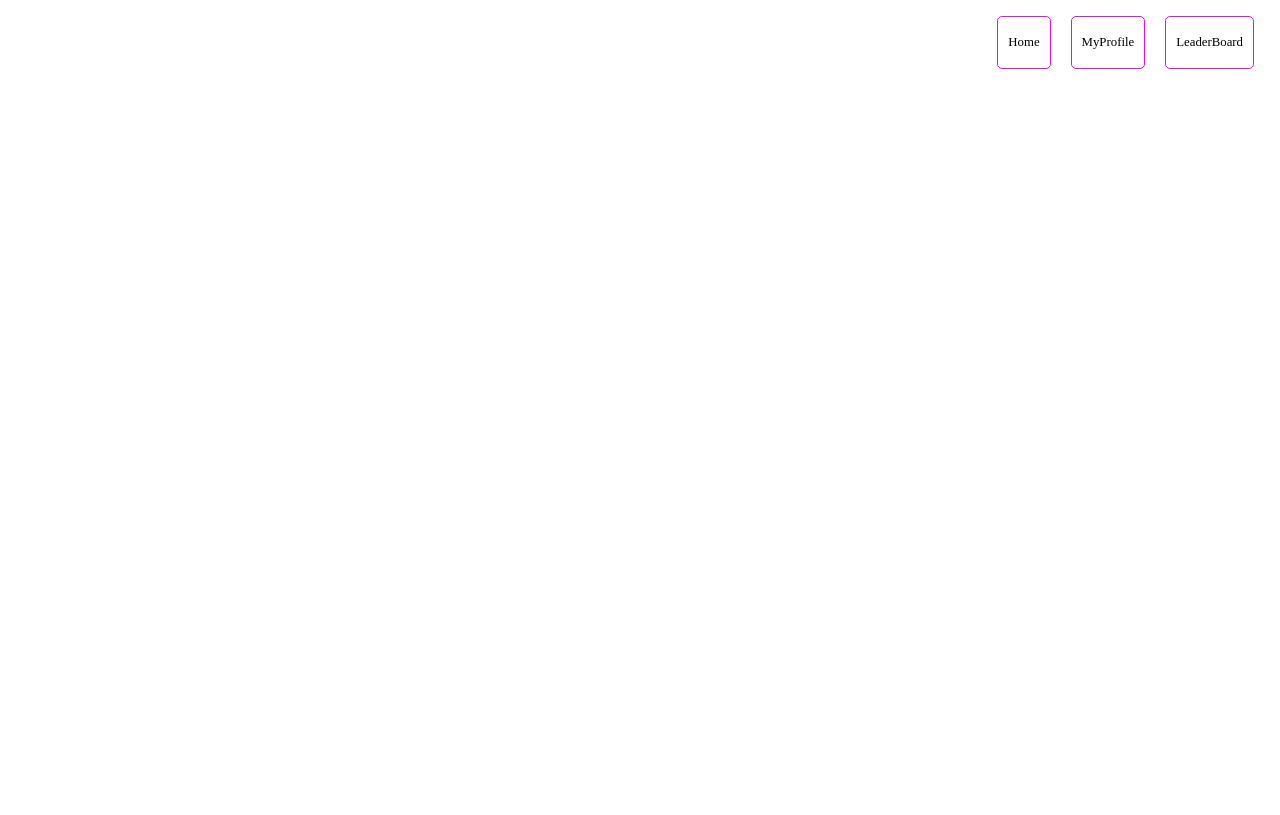
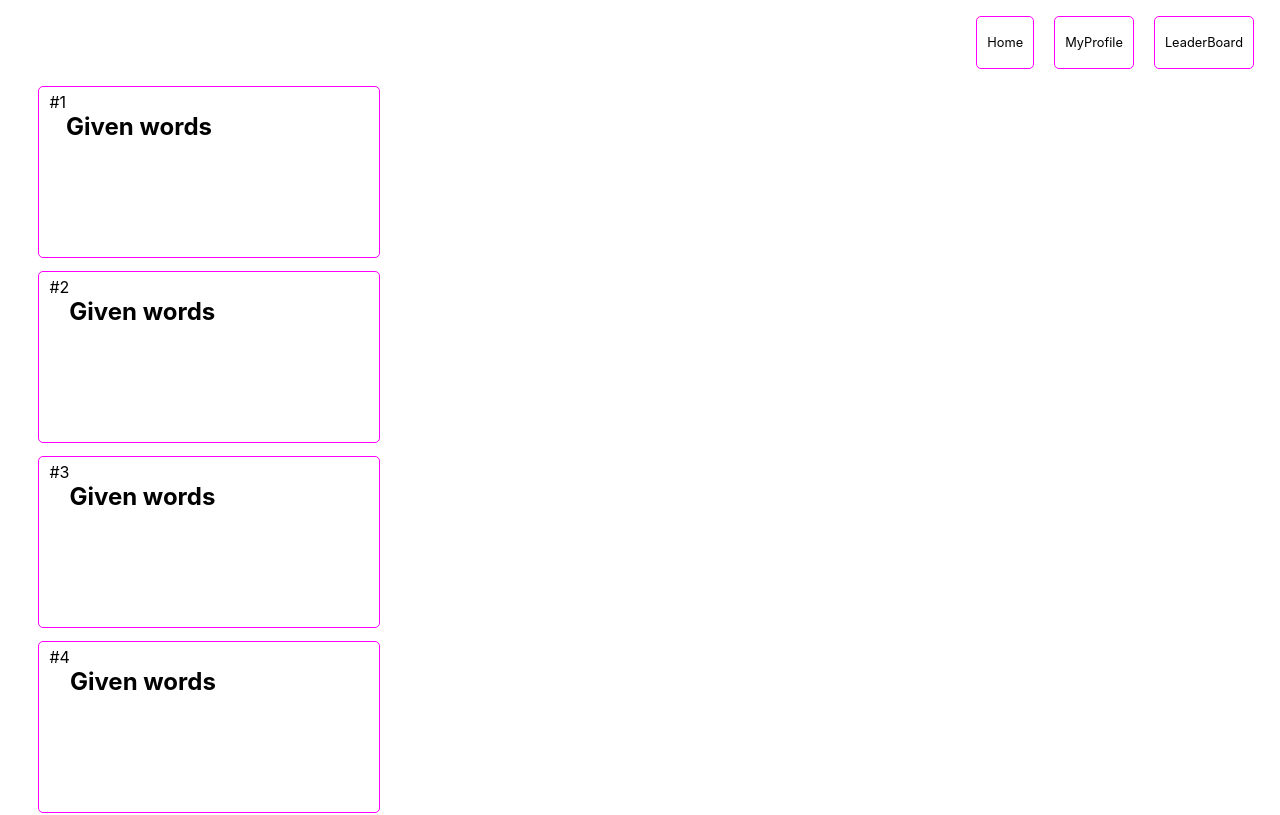
Before and after one commit to ekfaktldk11/svelte_toy_1, a Svelte app: page / in a window 1280 px wide. Shown: the top 815 px of the page. Built offline with nearby package versions, Linux system fonts and the light colour scheme.

Commit message:
add Bulletin component

```diff
--- a/src/App.svelte
+++ b/src/App.svelte
@@ -1,21 +1,45 @@
 <script>
   import Card from './client/Card.svelte';
+  import Bulletin from './client/Bulletin.svelte';
 </script>
 
-<main>
-  <div class="cardContainer">
-    <Card titleName="Home" />
-    <Card titleName="MyProfile" />
-    <Card titleName="LeaderBoard" />
+<main class="main">
+  <div class="nav">
+    <div class="cardContainer">
+      <Card titleName="Home" />
+      <Card titleName="MyProfile" />
+      <Card titleName="LeaderBoard" />
+    </div>
+  </div>
+  <div class="bulletin">
+    <Bulletin num="1" />
+    <Bulletin num="2" />
+    <Bulletin num="3" />
+    <Bulletin num="4" />
+    <Bulletin num="5" />
   </div>
 </main>
 
 <style>
+  /* navigaion bar 구현해야함 */
+  .main {
+    position: absolute;
+    top: 5em;
+    left: 2em;
+  }
+
   .cardContainer {
     display: flex;
     flex-direction: row;
     position: absolute;
     top: 1em;
     right: 1em;
+    position: fixed;
+    background-color: white;
+  }
+
+  .bulletin {
+    display: flex;
+    flex-direction: column;
   }
 </style>
--- a/src/app.css
+++ b/src/app.css
@@ -1,13 +1,30 @@
+:root {
+  font-family: Inter, system-ui, Avenir, Helvetica, Arial, sans-serif;
+  font-weight: 400;
+
+  -webkit-font-smoothing: antialiased;
+  -moz-osx-font-smoothing: grayscale;
+  -webkit-text-size-adjust: 100%;
+}
+
+body {
+  margin: 0;
+  display: flex;
+  place-items: center;
+  min-width: 320px;
+  min-height: 100vh;
+}
+
+#app {
+  display: flex;
+  margin: 0 auto;
+  padding: 2rem;
+}
+
 /* @media (prefers-color-scheme: light) {
   :root {
     color: #213547;
     background-color: #ffffff;
   }
-  a:hover {
-    color: #747bff;
-  }
-  button {
-    background-color: #f9f9f9;
-  }
 } */
 /* 나중에 참고하기위해 남겨둠 */
--- /dev/null
+++ b/src/client/Bulletin.svelte
@@ -0,0 +1,40 @@
+<script lang="ts">
+  import Title from "./Title.svelte";
+
+  export let num = "";
+</script>
+
+<div class="main-container">
+  <p class="bulletin-num">#{parseInt(num)}</p>
+  <div class="title-container">
+    <h2>Given words</h2>
+  </div>
+</div>
+
+<style>
+  .main-container {
+    display: inherit;
+    flex-direction: row;
+    margin: 0.4em;
+    padding: 5px 10px;
+    border: 0.1em solid magenta;
+    border-radius: 5px;
+    width: 20em;
+    height: 10em;
+  }
+
+  .main-container:hover {
+    background-color: #E0E2E1;
+  }
+
+  .bulletin-num {
+    margin: 0;
+    align-items: flex-start;
+  }
+
+  h2 {
+    position: relative;
+    top: 0;
+    font-size: 1.5em;
+  }
+</style>
```
